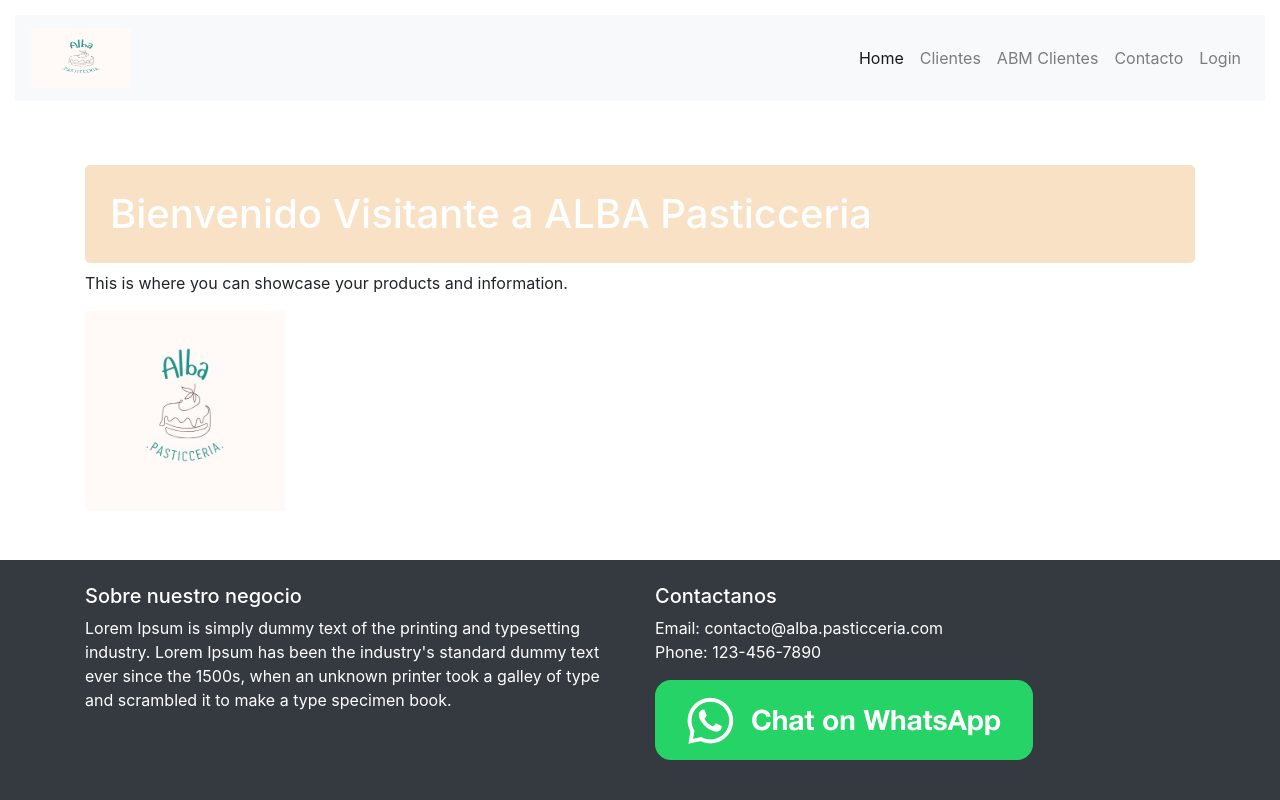
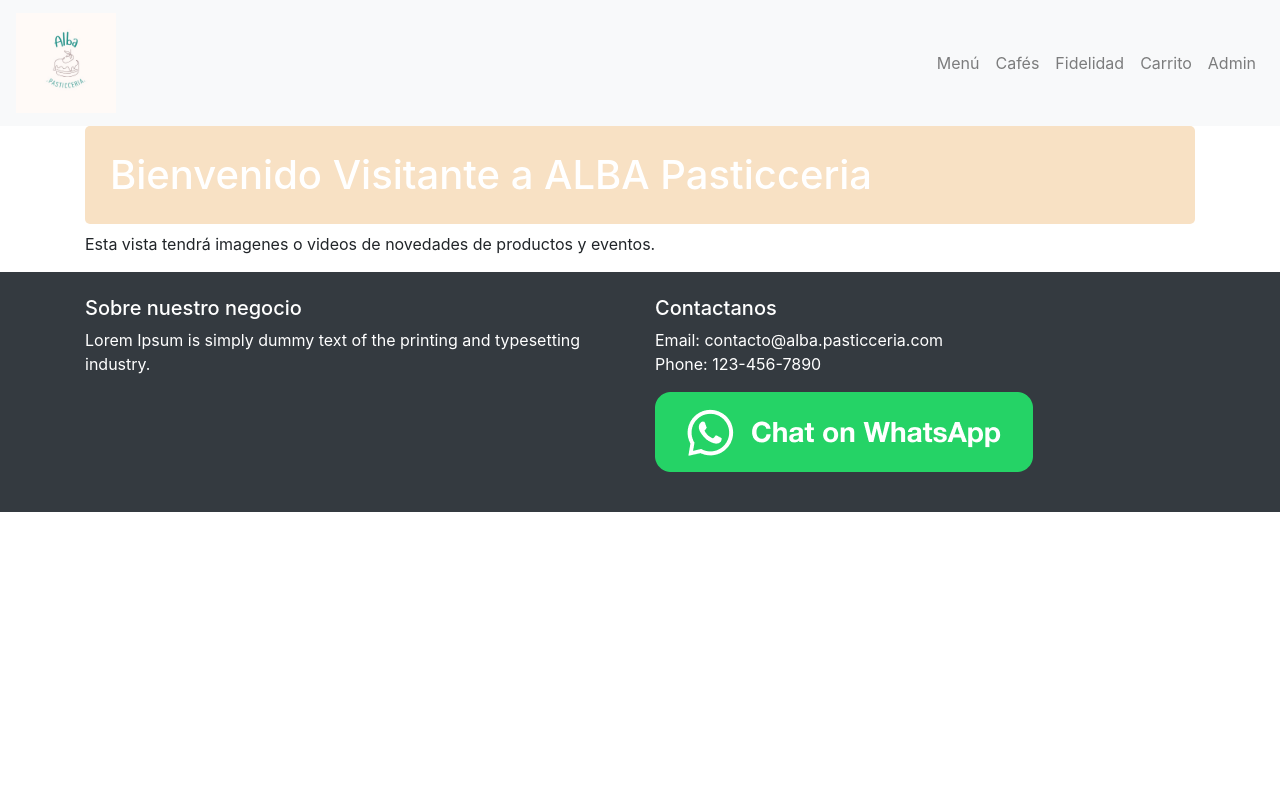
Before and after one commit to emantho/alba_pasticceria, a Django app: page / in a window 1280 px wide. Run offline with Django 5.2, Linux system fonts and the light colour scheme; some libraries are stand-ins or nearby versions.

Commit message:
+ creadas views admin, cafe, menu, carrito y sus correspondientes css + añadidas urls

```diff
--- a/Alba/pasticceria/static/pasticceria/css/base.css
+++ b/Alba/pasticceria/static/pasticceria/css/base.css
@@ -1,6 +1,6 @@
 /* Styles for base template */
 
-* {
+/* * {
     margin: 0;
     padding: 0;
 }
@@ -36,4 +36,4 @@
     background-color: rgba(0,255,0,0.3);
     padding: 15px;
     color: white;
-}
+} */
--- a/Alba/pasticceria/templates/pasticceria/base.html
+++ b/Alba/pasticceria/templates/pasticceria/base.html
@@ -16,7 +16,7 @@
     <header>
         <nav class="navbar navbar-expand-lg navbar-light bg-light">
             <a class="navbar-brand" href=" {% url "index" %}">
-                <img src="{% static "pasticceria/media/images/alba_logo.jpeg" %}" alt="Logo" width="100" height="60">
+                <img src="{% static "pasticceria/media/images/alba_logo.jpeg" %}" alt="Logo" width="100" height="100">
             </a>
             <button class="navbar-toggler" type="button" data-toggle="collapse" data-target="#navbarNav"
                 aria-controls="navbarNav" aria-expanded="false" aria-label="Toggle navigation">
@@ -24,20 +24,23 @@
             </button>
             <div class="collapse navbar-collapse" id="navbarNav">
                 <ul class="navbar-nav ml-auto">
-                    <li class="nav-item active">
-                        <a class="nav-link" href=" {% url 'index' %} ">Home</a>
+                    {% comment %} <li class="nav-item active">
+                        <a class="nav-link" href=" {% url 'index' %} ">Principal</a>
+                    </li> {% endcomment %}
+                    <li class="nav-item">
+                        <a class="nav-link" href=" {% url 'menu' %} ">Menú</a>
                     </li>
                     <li class="nav-item">
-                        <a class="nav-link" href=" {% url 'client_list' %} ">Clientes</a>
+                        <a class="nav-link" href=" {% url 'cafe' %} ">Cafés</a>
                     </li>
                     <li class="nav-item">
-                        <a class="nav-link" href=" {% url 'abm_clients' %} ">ABM Clientes</a>
+                        <a class="nav-link" href=" {% url 'abm_clients' %} ">Fidelidad</a>
                     </li>
                     <li class="nav-item">
-                        <a class="nav-link" href="#">Contacto</a>
+                        <a class="nav-link" href=" {% url 'carrito' %} ">Carrito</a>
                     </li>
                     <li class="nav-item">
-                        <a class="nav-link" href="#">Login</a>
+                        <a class="nav-link" href=" {% url 'admin' %} ">Admin</a>
                     </li>
                 </ul>
             </div>
@@ -50,8 +53,6 @@
                 {% endfor %}
             </ul>
         {% endif %}
-
-
     </header>
 
     <!-- Main -->
@@ -67,7 +68,7 @@
                 <div class="col-md-6">
                     <!-- Add footer content here -->
                     <h5>Sobre nuestro negocio</h5>
-                    <p>Lorem Ipsum is simply dummy text of the printing and typesetting industry. Lorem Ipsum has been the industry's standard dummy text ever since the 1500s, when an unknown printer took a galley of type and scrambled it to make a type specimen book.</p>
+                    <p>Lorem Ipsum is simply dummy text of the printing and typesetting industry.</p>
                 </div>
                 <div class="col-md-6">
                     <!-- Add additional footer content here -->
--- a/Alba/pasticceria/templates/pasticceria/index.html
+++ b/Alba/pasticceria/templates/pasticceria/index.html
@@ -12,8 +12,8 @@
     <div class="col-md-12">
       <!-- Add your main content here -->
       <h1>Bienvenido {{ userName }} a ALBA Pasticceria</h1>
-      <p>This is where you can showcase your products and information.</p>
-      <img src="{% static "pasticceria/media/images/alba_logo.jpeg" %}" alt="Logo de empresa" width="200" height="200">
+      <p>Esta vista tendrá imagenes o videos de novedades de productos y eventos.</p>
+      {% comment %} <img src="{% static "pasticceria/media/images/alba_logo.jpeg" %}" alt="Logo de empresa" width="200" height="200"> {% endcomment %}
     </div>
   </div>
 </div>
--- a/Alba/pasticceria/urls.py
+++ b/Alba/pasticceria/urls.py
@@ -5,4 +5,8 @@
     path('',views.index, name='index'),
     path('client_list', views.client_list, name='client_list'),
     path('abm_clients', views.abm_clients, name='abm_clients'),
+    path('menu', views.menu, name='menu'),
+    path('cafe', views.cafe, name='cafe'),
+    path('carrito', views.carrito, name='carrito'),
+    path('admin', views.admin, name='admin'),
 ]
--- a/Alba/pasticceria/views.py
+++ b/Alba/pasticceria/views.py
@@ -5,28 +5,26 @@
 import datetime
 from django.contrib import messages
 
+
 # Create your views here.
 def index(request):
     my_context_var = {
-        'userName':'Visitante',
+        "userName": "Visitante",
         # 'dateTime': datetime.datetime.now()
     }
 
-    return render(request, 'pasticceria/index.html', my_context_var)
+    return render(request, "pasticceria/index.html", my_context_var)
+
 
 def client_list(request):
 
     my_context = {
-        'names' : [
-            "Carlos Perez",
-            "Patricia Fernandez",
-            "Emanuel Manrique"
-        ],
-        'payment_status': True
-
+        "names": ["Carlos Perez", "Patricia Fernandez", "Emanuel Manrique"],
+        "payment_status": True,
     }
 
-    return render(request, 'pasticceria/client_list.html', my_context)
+    return render(request, "pasticceria/client_list.html", my_context)
+
 
 def abm_clients(request):
 
@@ -35,20 +33,48 @@
     context = {}
 
     # Empty form request
-    if request == 'GET':
-        context['abm_clients_form'] = forms.AbmClientsForm()
+    if request == "GET":
+        context["abm_clients_form"] = forms.AbmClientsForm()
 
-    else: # Asummig is a POST
+    else:  # Asummig is a POST
         form = forms.AbmClientsForm(request.POST)
-        context['abm_clients_form'] = form
+        context["abm_clients_form"] = form
 
         # Form validation
         if form.is_valid():
-        # If correct, inform with message and redirect
-            messages.success(request, 'Client created successfully')
-            return redirect('index')
+            # If correct, inform with message and redirect
+            messages.success(request, "Client created successfully")
+            return redirect("index")
 
         # IF NO correct
         # Saty in form but showing an error
 
-    return render(request, 'pasticceria/abm_clients.html', context)
+    return render(request, "pasticceria/abm_clients.html", context)
+
+def menu(request):
+    my_context = {
+        "mensaje": "Vista para menu"
+    }
+
+    return render(request, "pasticceria/menu.html", my_context)
+
+def cafe(request):
+    my_context = {
+        "mensaje": "Vista para cafe"
+    }
+
+    return render(request, "pasticceria/cafe.html", my_context)
+
+def carrito(request):
+    my_context = {
+        "mensaje": "Vista para carrito"
+    }
+
+    return render(request, "pasticceria/carrito.html", my_context)
+
+def admin(request):
+    my_context = {
+        "mensaje": "Vista para admin"
+    }
+
+    return render(request, "pasticceria/admin.html", my_context)
```
Also changed, not shown: Alba/pasticceria/templates/pasticceria/admin.html (added, +10 -0 lines), Alba/pasticceria/templates/pasticceria/cafe.html (added, +10 -0 lines), Alba/pasticceria/templates/pasticceria/carrito.html (added, +10 -0 lines), Alba/pasticceria/templates/pasticceria/menu.html (added, +10 -0 lines), Alba/pasticceria/static/pasticceria/css/admin.css (added), Alba/pasticceria/static/pasticceria/css/cafe.css (added), Alba/pasticceria/static/pasticceria/css/carrito.css (added), Alba/pasticceria/static/pasticceria/css/menu.css (added).
